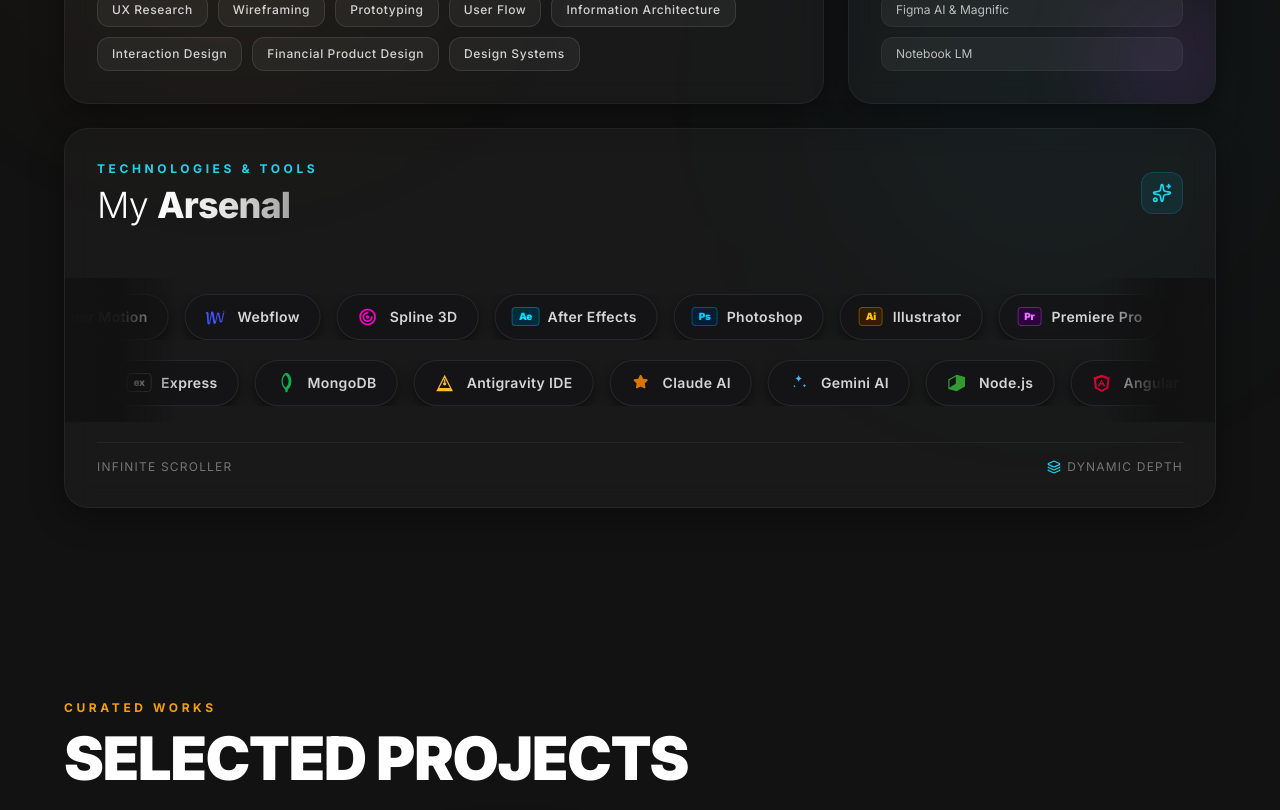
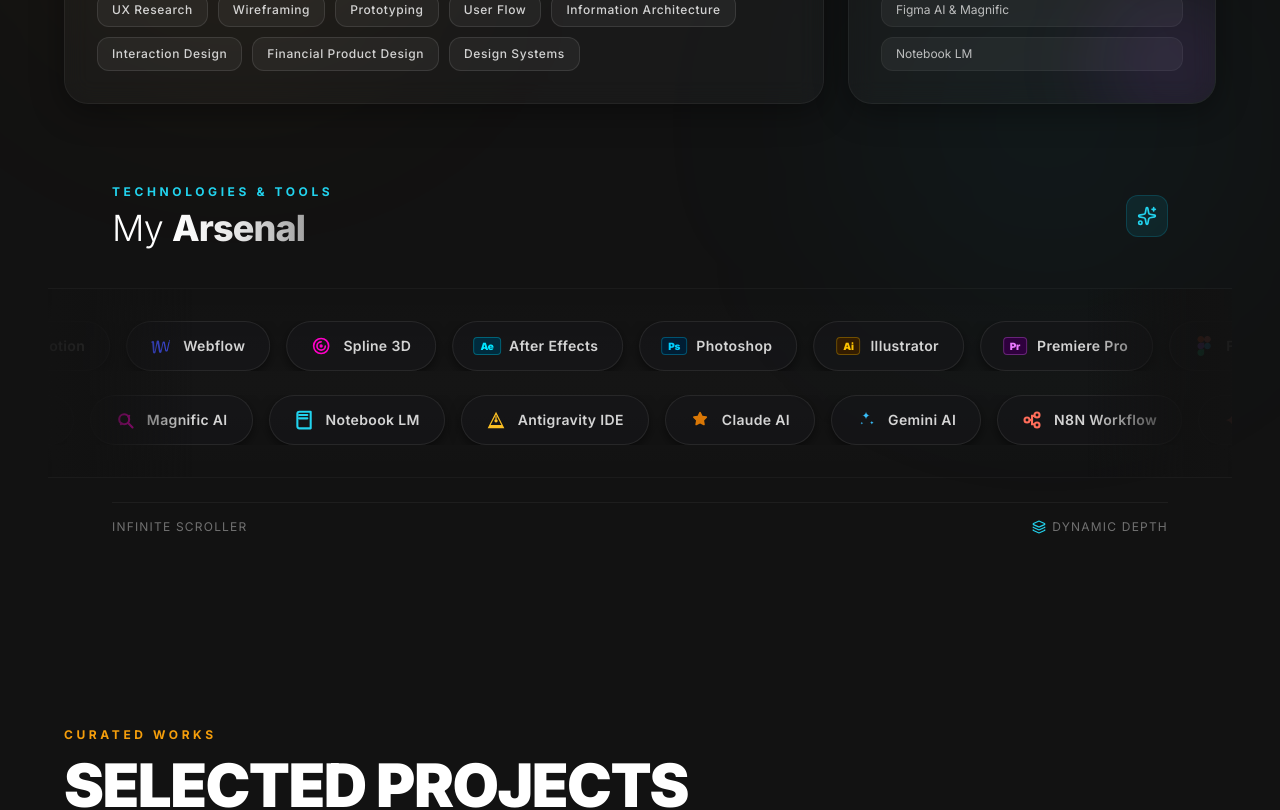
Before and after one commit to ashishmali234-design/portfolio, a Next.js app: page / in a window 1280 px wide. Shown: the part 6760-7570 px from the top of the page. Built offline with nearby package versions, Linux system fonts and the light colour scheme.

Commit message:
Refactor 'My Arsenal' scroller to full-width and customize project tags for product designer focus

```diff
--- a/src/components/Projects.tsx
+++ b/src/components/Projects.tsx
@@ -36,7 +36,7 @@
     title: "NeoGenesis",
     description: "Futuristic dashboard monitoring cyber-biological interfaces. Merging neural networks with organic system readouts.",
     image: "/images/neogenesis.png",
-    tags: ["React", "Three.js", "Tailwind CSS", "Web Audio API"],
+    tags: ["UI/UX Design", "Spline 3D", "Framer Motion", "Interactive Prototype"],
     link: "#",
     github: "#",
   },
@@ -44,7 +44,7 @@
     title: "Aether Flow",
     description: "An interactive high-fidelity 3D fluid simulation playground using customized GLSL shaders and GPU computation.",
     image: "/images/aetherflow.png",
-    tags: ["WebGL", "TypeScript", "Next.js", "GLSL Shaders"],
+    tags: ["Creative Design", "WebGL Interaction", "3D Shaders", "Visual FX"],
     link: "#",
     github: "#",
   },
@@ -52,7 +52,7 @@
     title: "Chronos OS",
     description: "A spatial computing holographic desktop mockup showcasing translucent glassmorphism widget environments.",
     image: "/images/chronos.png",
-    tags: ["Next.js", "Framer Motion", "Tailwind CSS", "Radix UI"],
+    tags: ["Product Design", "Framer Motion", "Design System", "Spatial UI"],
     link: "#",
     github: "#",
   },
--- a/src/components/Skills.tsx
+++ b/src/components/Skills.tsx
@@ -134,48 +134,40 @@
       )
     },
     {
-      name: "Node.js",
+      name: "N8N Workflow",
       icon: (
-        <svg className="w-5 h-5 text-[#339933]" viewBox="0 0 24 24" fill="currentColor" xmlns="http://www.w3.org/2000/svg">
-          <path d="M12 2L2 7.75v11.5L12 22l10-5.75v-11.5L12 2zM3.5 8.62l7.5-4.33v8.66l-7.5 4.33V8.62z" fill="#339933" />
+        <svg className="w-5 h-5 text-[#FF6D5A]" viewBox="0 0 24 24" fill="none" stroke="currentColor" strokeWidth="2.5" xmlns="http://www.w3.org/2000/svg">
+          <circle cx="6" cy="12" r="3" />
+          <circle cx="18" cy="6" r="3" />
+          <circle cx="18" cy="18" r="3" />
+          <path d="M9 12h3v-5h3" />
+          <path d="M12 7v10h3" />
         </svg>
       )
     },
     {
-      name: "Angular",
+      name: "Figma AI",
       icon: (
-        <svg className="w-5 h-5 text-[#DD0031]" viewBox="0 0 24 24" fill="currentColor" xmlns="http://www.w3.org/2000/svg">
-          <path d="M12 2L2.4 5.4l1.4 12.9 8.2 4.5 8.2-4.5 1.4-12.9L12 2zm0 3.2l6.8 2.4-1 9.6-5.8 3.2-5.8-3.2-1-9.6 6.8-2.4zM12 7.8L7.5 16h2.2l.9-2.2h2.8l.9 2.2h2.2L12 7.8zm0 2.2l1 2.4H11l1-2.4z" />
+        <svg className="w-5 h-5 text-[#FF7262]" viewBox="0 0 24 24" fill="currentColor" xmlns="http://www.w3.org/2000/svg">
+          <path d="M12 2C12 7.5 16.5 12 22 12C16.5 12 12 16.5 12 22C12 16.5 7.5 12 2 12C7.5 12 12 7.5 12 2Z" />
         </svg>
       )
     },
     {
-      name: "Tailwind CSS",
+      name: "Magnific AI",
       icon: (
-        <svg className="w-5 h-5 text-[#38BDF8]" viewBox="0 0 24 24" fill="currentColor" xmlns="http://www.w3.org/2000/svg">
-          <path d="M12.072 8.072c-2.4 0-3.84 1.2-4.32 3.6.96-1.44 2.16-1.92 3.6-1.44.823.275 1.41.87 2.062 1.53 1.06 1.072 2.292 2.31 4.978 2.31 2.4 0 3.84-1.2 4.32-3.6-.96 1.44-2.16 1.92-3.6 1.44-.823-.275-1.41-.87-2.062-1.53-1.06-1.072-2.292-2.31-4.978-2.31zM7.752 13.832c-2.4 0-3.84 1.2-4.32 3.6.96-1.44 2.16-1.92 3.6-1.44.823.274 1.41.87 2.062 1.53 1.06 1.07 2.292 2.31 4.978 2.31 2.4 0 3.84-1.2 4.32-3.6-.96 1.44-2.16 1.92-3.6 1.44-.823-.275-1.41-.87-2.062-1.53-1.06-1.072-2.292-2.31-4.978-2.31z" />
+        <svg className="w-5 h-5 text-[#FF00C7]" viewBox="0 0 24 24" fill="none" stroke="currentColor" strokeWidth="2.5" strokeLinecap="round" strokeLinejoin="round" xmlns="http://www.w3.org/2000/svg">
+          <circle cx="11" cy="11" r="6" />
+          <path d="M16 16l5 5M16 8l1-1M8 16l-1 1" />
         </svg>
       )
     },
     {
-      name: "Three.js",
+      name: "Notebook LM",
       icon: (
-        <svg className="w-5 h-5 text-white" viewBox="0 0 24 24" fill="currentColor" xmlns="http://www.w3.org/2000/svg">
-          <path d="M12 2.2l9.5 5.5v11L12 21.8l-9.5-5.5v-11L12 2.2zm0 2.2L4.5 8.7v6.6l7.5 4.3 7.5-4.3V8.7L12 4.4z" />
-        </svg>
-      )
-    },
-    {
-      name: "Express",
-      icon: (
-        <div className="font-sans font-extrabold text-[10px] select-none px-1.5 py-0.5 text-neutral-300 border border-neutral-700 rounded-[4px] tracking-tight leading-tight">ex</div>
-      )
-    },
-    {
-      name: "MongoDB",
-      icon: (
-        <svg className="w-5 h-5 text-[#13AA52]" viewBox="0 0 24 24" fill="currentColor" xmlns="http://www.w3.org/2000/svg">
-          <path d="M11.5 0C8.5 2.5 7 6.2 7 10c0 3.8 1.5 7.5 4.5 10v1.5c0 .8.7 1.5 1.5 1.5s1.5-.7 1.5-1.5V20c3-2.5 4.5-6.2 4.5-10 0-3.8-1.5-7.5-4.5-10H11.5zm.5 2.5c2.2 1.8 3.5 4.5 3.5 7.5s-1.3 5.7-3.5 7.5c-2.2-1.8-3.5-4.5-3.5-7.5s1.3-5.7 3.5-7.5z" />
+        <svg className="w-5 h-5 text-cyan-400" viewBox="0 0 24 24" fill="none" stroke="currentColor" strokeWidth="2.5" strokeLinecap="round" strokeLinejoin="round" xmlns="http://www.w3.org/2000/svg">
+          <path d="M4 19.5v-15A2.5 2.5 0 0 1 6.5 2H20v20H6.5a2.5 2.5 0 0 1-2.5-2.5Z" />
+          <path d="M6 6h10M6 10h10" />
         </svg>
       )
     }
@@ -286,17 +278,20 @@
               ))}
             </div>
           </motion.div>
+        </div>
+      </div>
 
-          {/* Card 3: Arsenal Marquee (col-span-3) */}
+      {/* Standalone Full-Width "My Arsenal" Section */}
       <motion.div
         initial={{ opacity: 0, y: 30 }}
         whileInView={{ opacity: 1, y: 0 }}
         viewport={{ once: true }}
         transition={{ duration: 0.8, delay: 0.3 }}
-            className="glass-card p-8 rounded-3xl md:col-span-3 min-h-[380px] flex flex-col justify-between hover:border-cyan-500/20 relative overflow-hidden"
+        className="mt-20 w-full relative overflow-hidden"
       >
+        <div className="max-w-6xl mx-auto px-6 md:px-12">
           {/* Header */}
-            <div className="flex items-center justify-between mb-8">
+          <div className="flex items-center justify-between mb-10">
             <div>
               <span className="text-xs font-bold tracking-[0.3em] text-cyan-400 uppercase block mb-2">
                 Technologies & Tools
@@ -309,20 +304,21 @@
               <Sparkles className="w-5 h-5" />
             </div>
           </div>
+        </div>
 
         {/* Marquee Rows Container */}
-            <div className="relative -mx-8 py-4 overflow-hidden flex flex-col gap-5 select-none">
+        <div className="relative -mx-6 md:-mx-12 py-8 overflow-hidden flex flex-col gap-6 select-none bg-gradient-to-b from-transparent via-white/[0.01] to-transparent border-y border-white/[0.04]">
           {/* Fade masks */}
-              <div className="absolute inset-y-0 left-0 w-16 md:w-28 bg-gradient-to-r from-[#121212] via-[#121212]/95 to-transparent pointer-events-none z-10" />
-              <div className="absolute inset-y-0 right-0 w-16 md:w-28 bg-gradient-to-l from-[#121212] via-[#121212]/95 to-transparent pointer-events-none z-10" />
+          <div className="absolute inset-y-0 left-0 w-16 md:w-48 bg-gradient-to-r from-[#121212] via-[#121212]/90 to-transparent pointer-events-none z-10" />
+          <div className="absolute inset-y-0 right-0 w-16 md:w-48 bg-gradient-to-l from-[#121212] via-[#121212]/90 to-transparent pointer-events-none z-10" />
 
           {/* Row 1: Creative Suite (Left scrolling) */}
-              <div className="flex gap-4 w-full overflow-hidden relative">
+          <div className="flex gap-4 w-full overflow-hidden relative marquee-row">
             <div className="flex gap-4 shrink-0 animate-marquee-left">
               {[...creativeTools, ...creativeTools].map((tool, idx) => (
                 <div
                   key={`creative-1-${tool.name}-${idx}`}
-                      className="flex items-center gap-3 px-5 py-3 rounded-full bg-[#161618]/90 border border-white/[0.08] hover:border-cyan-500/30 hover:bg-[#1c1c1f]/90 hover:shadow-[0_0_20px_rgba(6,182,212,0.12)] transition-all duration-300 group cursor-default shadow-[0_4px_12px_rgba(0,0,0,0.5)]"
+                  className="flex items-center gap-3 px-6 py-3.5 rounded-full bg-[#161618]/90 border border-white/[0.08] hover:border-cyan-500/30 hover:bg-[#1c1c1f]/90 hover:shadow-[0_0_20px_rgba(6,182,212,0.12)] transition-all duration-300 group cursor-default shadow-[0_4px_12px_rgba(0,0,0,0.5)]"
                 >
                   <div className="flex items-center justify-center w-5 h-5 shrink-0 transition-transform duration-300 group-hover:scale-110">
                     {tool.icon}
@@ -337,7 +333,7 @@
               {[...creativeTools, ...creativeTools].map((tool, idx) => (
                 <div
                   key={`creative-2-${tool.name}-${idx}`}
-                      className="flex items-center gap-3 px-5 py-3 rounded-full bg-[#161618]/90 border border-white/[0.08] hover:border-cyan-500/30 hover:bg-[#1c1c1f]/90 hover:shadow-[0_0_20px_rgba(6,182,212,0.12)] transition-all duration-300 group cursor-default shadow-[0_4px_12px_rgba(0,0,0,0.5)]"
+                  className="flex items-center gap-3 px-6 py-3.5 rounded-full bg-[#161618]/90 border border-white/[0.08] hover:border-cyan-500/30 hover:bg-[#1c1c1f]/90 hover:shadow-[0_0_20px_rgba(6,182,212,0.12)] transition-all duration-300 group cursor-default shadow-[0_4px_12px_rgba(0,0,0,0.5)]"
                 >
                   <div className="flex items-center justify-center w-5 h-5 shrink-0 transition-transform duration-300 group-hover:scale-110">
                     {tool.icon}
@@ -350,13 +346,13 @@
             </div>
           </div>
 
-              {/* Row 2: Tech & Engineering Suite (Right scrolling) */}
-              <div className="flex gap-4 w-full overflow-hidden relative">
+          {/* Row 2: AI & Agentic Workflow (Right scrolling) */}
+          <div className="flex gap-4 w-full overflow-hidden relative marquee-row">
             <div className="flex gap-4 shrink-0 animate-marquee-right">
-                  {[...techTools, ...techTools].map((tool, idx) => (
+              {[...techTools, ...techTools, ...techTools].map((tool, idx) => (
                 <div
                   key={`tech-1-${tool.name}-${idx}`}
-                      className="flex items-center gap-3 px-5 py-3 rounded-full bg-[#161618]/90 border border-white/[0.08] hover:border-amber-500/30 hover:bg-[#1c1c1f]/90 hover:shadow-[0_0_20px_rgba(245,158,11,0.12)] transition-all duration-300 group cursor-default shadow-[0_4px_12px_rgba(0,0,0,0.5)]"
+                  className="flex items-center gap-3 px-6 py-3.5 rounded-full bg-[#161618]/90 border border-white/[0.08] hover:border-amber-500/30 hover:bg-[#1c1c1f]/90 hover:shadow-[0_0_20px_rgba(245,158,11,0.12)] transition-all duration-300 group cursor-default shadow-[0_4px_12px_rgba(0,0,0,0.5)]"
                 >
                   <div className="flex items-center justify-center w-5 h-5 shrink-0 transition-transform duration-300 group-hover:scale-110">
                     {tool.icon}
@@ -368,10 +364,10 @@
               ))}
             </div>
             <div className="flex gap-4 shrink-0 animate-marquee-right" aria-hidden="true">
-                  {[...techTools, ...techTools].map((tool, idx) => (
+              {[...techTools, ...techTools, ...techTools].map((tool, idx) => (
                 <div
                   key={`tech-2-${tool.name}-${idx}`}
-                      className="flex items-center gap-3 px-5 py-3 rounded-full bg-[#161618]/90 border border-white/[0.08] hover:border-amber-500/30 hover:bg-[#1c1c1f]/90 hover:shadow-[0_0_20px_rgba(245,158,11,0.12)] transition-all duration-300 group cursor-default shadow-[0_4px_12px_rgba(0,0,0,0.5)]"
+                  className="flex items-center gap-3 px-6 py-3.5 rounded-full bg-[#161618]/90 border border-white/[0.08] hover:border-amber-500/30 hover:bg-[#1c1c1f]/90 hover:shadow-[0_0_20px_rgba(245,158,11,0.12)] transition-all duration-300 group cursor-default shadow-[0_4px_12px_rgba(0,0,0,0.5)]"
                 >
                   <div className="flex items-center justify-center w-5 h-5 shrink-0 transition-transform duration-300 group-hover:scale-110">
                     {tool.icon}
@@ -386,11 +382,13 @@
         </div>
 
         {/* Bottom Footer metadata */}
+        <div className="max-w-6xl mx-auto px-6 md:px-12 mt-6">
           <div className="border-t border-white/5 pt-4 text-xs text-white/40 tracking-widest uppercase flex justify-between items-center">
             <span>Infinite Scroller</span>
             <span className="flex items-center gap-1.5">
               <Layers className="w-3.5 h-3.5 text-cyan-400" /> DYNAMIC DEPTH
             </span>
+          </div>
         </div>
 
         <style dangerouslySetInnerHTML={{ __html: `
@@ -416,14 +414,12 @@
           .animate-marquee-right {
             animation: marqueeRight 38s linear infinite;
           }
-              .animate-marquee-left:hover,
-              .animate-marquee-right:hover {
+          .marquee-row:hover .animate-marquee-left,
+          .marquee-row:hover .animate-marquee-right {
             animation-play-state: paused;
           }
         ` }} />
       </motion.div>
-        </div>
-      </div>
     </section>
   );
 }
```
Lines whose indentation alone changed are shown as unchanged.
